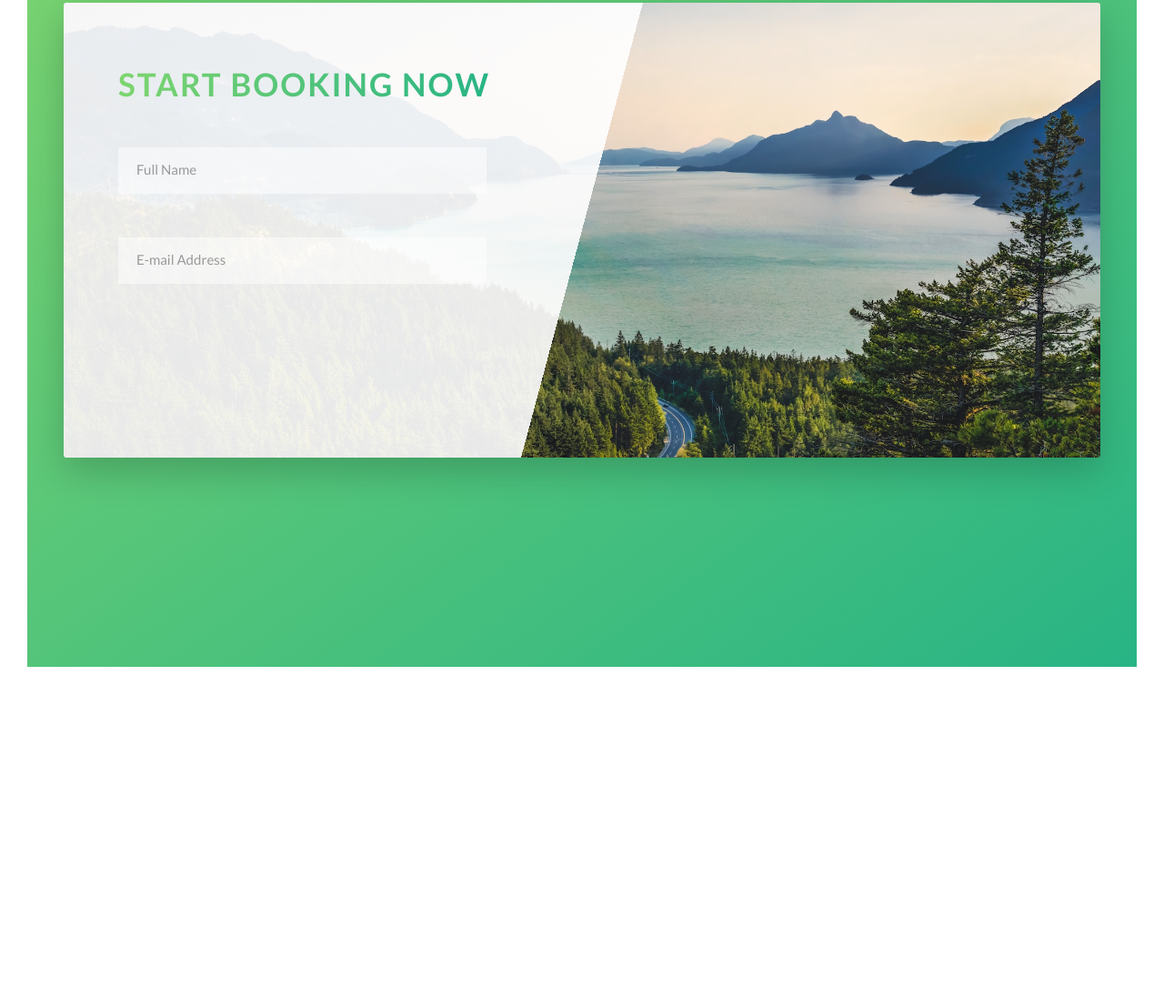
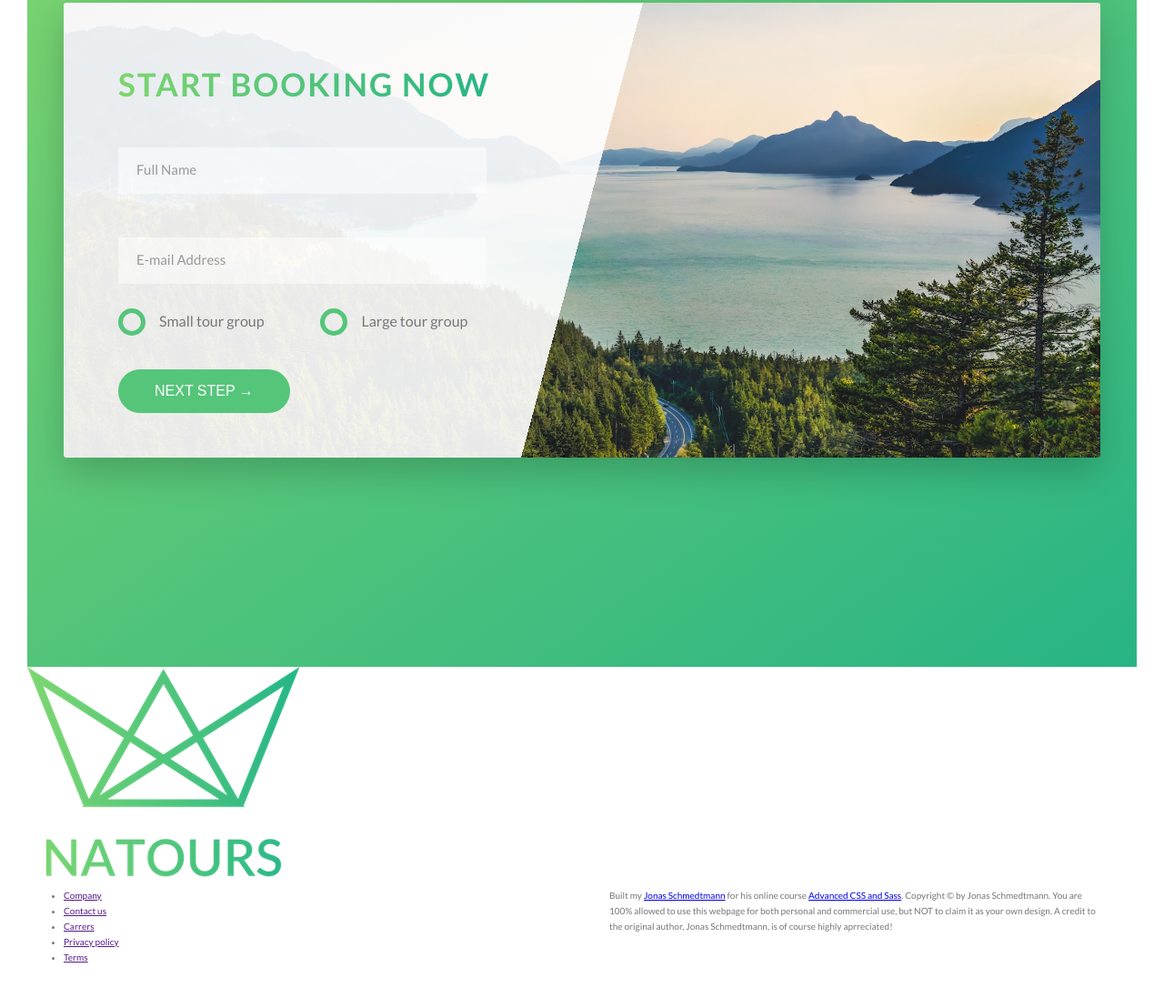
Before and after one commit to giancarlohorta/Natours, a website: page index.html in a window 1280 px wide. Shown: the part 4912-6009 px from the top of the page at 91% size. Before the commit the page ends 5675 px from the top, so only its background shows below. Drawn offline with Linux system fonts and the light colour scheme.

Commit message:
finish book

```diff
--- a/index.html
+++ b/index.html
@@ -329,12 +329,81 @@
                   />
                   <label for="email" class="form__label">E-mail Address</label>
                 </div>
+
+                <div class="form__group u-margin-bottom-medium">
+                  <div class="form__radio-group">
+                    <input
+                      type="radio"
+                      class="form__radio-input"
+                      id="small"
+                      name="size"
+                    />
+                    <label for="small" class="form__radio-label">
+                      <span class="form__radio-button"> </span>
+                      Small tour group</label
+                    >
+                  </div>
+                  <div class="form__radio-group">
+                    <input
+                      type="radio"
+                      class="form__radio-input"
+                      id="large"
+                      name="size"
+                    />
+                    <label for="large" class="form__radio-label">
+                      <span class="form__radio-button"> </span>
+                      Large tour group</label
+                    >
+                  </div>
+                </div>
+                <div class="form__group">
+                  <button class="btn btn--green">Next step &rarr;</button>
+                </div>
               </form>
             </div>
           </div>
         </div>
       </section>
     </main>
+    <footer class="footer">
+      <div class="footer__logo-box">
+        <img src="img/logo-green-2x.png" alt="Full Logo" class="footer__logo" />
+      </div>
+      <div class="row">
+        <div class="col-1-of-2">
+          <div class="footer__navigation">
+            <ul class="footer__list">
+              <li class="footer__item">
+                <a href="" class="footer__link">Company</a>
+              </li>
+              <li class="footer__item">
+                <a href="" class="footer__link">Contact us</a>
+              </li>
+              <li class="footer__item">
+                <a href="" class="footer__link">Carrers</a>
+              </li>
+              <li class="footer__item">
+                <a href="" class="footer__link">Privacy policy</a>
+              </li>
+              <li class="footer__item">
+                <a href="" class="footer__link">Terms</a>
+              </li>
+            </ul>
+          </div>
+        </div>
+        <div class="col-1-of-2">
+          <p class="footer__copyright">
+            Built my <a href="#" class="footer__link">Jonas Schmedtmann</a> for
+            his online course
+            <a href="#" class="footer__link">Advanced CSS and Sass</a>.
+            Copyright &copy; by Jonas Schmedtmann. You are 100% allowed to use
+            this webpage for both personal and commercial use, but NOT to claim
+            it as your own design. A credit to the original author, Jonas
+            Schmedtmann, is of course highly aprreciated!
+          </p>
+        </div>
+      </div>
+    </footer>
 
     <!-- <section class="grid-test">
       <div class="row">
--- a/sass/base/_utilities.scss
+++ b/sass/base/_utilities.scss
@@ -1,18 +1,18 @@
 .u-center-text {
-  text-align: center;
+  text-align: center !important;
 }
 .u-margin-bottom-small {
-  margin-bottom: 1.5rem;
+  margin-bottom: 1.5rem !important;
 }
 .u-margin-bottom-medium {
-  margin-bottom: 4rem;
+  margin-bottom: 4rem !important;
 }
 .u-margin-bottom-big {
-  margin-bottom: 8rem;
+  margin-bottom: 8rem !important;
 }
 .u-margin-top-big {
-  margin-top: 8rem;
+  margin-top: 8rem !important;
 }
 .u-margin-top-huge {
-  margin-top: 10rem;
+  margin-top: 10rem !important;
 }
--- a/sass/components/_button.scss
+++ b/sass/components/_button.scss
@@ -1,4 +1,5 @@
 .btn {
+  &,
   &:link,
   &:visited {
     text-transform: uppercase;
@@ -9,8 +10,13 @@
     transition: all 0.2s;
     position: relative;
     font-size: $default-font-size;
+
+    //change for the ,button.
+    border: none;
+    cursor: pointer;
   }
-  &:hover {
+  &:hover,
+  &:focus {
     transform: translateY(-0.3rem);
     box-shadow: 0 1rem 2rem rgba($color-black, 0.2);
     &::after {
@@ -18,7 +24,9 @@
       opacity: 0;
     }
   }
-  &:active {
+  &:active,
+  &:focus {
+    outline: none;
     transform: translateY(-1px);
     box-shadow: 0 0.5rem 1rem rgba($color-black, 0.2);
   }
--- a/sass/components/_form.scss
+++ b/sass/components/_form.scss
@@ -13,6 +13,7 @@
     border-bottom: 3px solid transparent;
     width: 90%;
     display: block;
+    transition: all 0.3s;
     &:focus {
       outline: none;
       box-shadow: 0 1rem 2rem rgba($color-black, 0.1);
@@ -40,4 +41,46 @@
     visibility: hidden;
     transform: translateY(-4rem);
   }
+  &__radio-group {
+    width: 49%;
+    display: inline-block;
+  }
+  &__radio-input {
+    display: none;
+  }
+  &__radio-label {
+    font-size: $default-font-size;
+    cursor: pointer;
+    position: relative;
+    padding-left: 4.5rem;
+  }
+
+  &__radio-button {
+    height: 3rem;
+    width: 3rem;
+    border: 5px solid $color-primary;
+    border-radius: 50%;
+    display: inline-block;
+    position: absolute;
+    left: 0;
+    top: -0.4rem;
+    &::after {
+      content: "";
+      display: block;
+      height: 1.3rem;
+      width: 1.3rem;
+      border-radius: 50%;
+      position: absolute;
+      top: 50%;
+      left: 50%;
+      transform: translate(-50%, -50%);
+      background-color: $color-primary;
+      opacity: 0;
+      transition: opacity 0.2s;
+    }
+  }
+
+  &__radio-input:checked ~ &__radio-label &__radio-button::after {
+    opacity: 1;
+  }
 }
```
Also changed, not shown: css/style.css.
